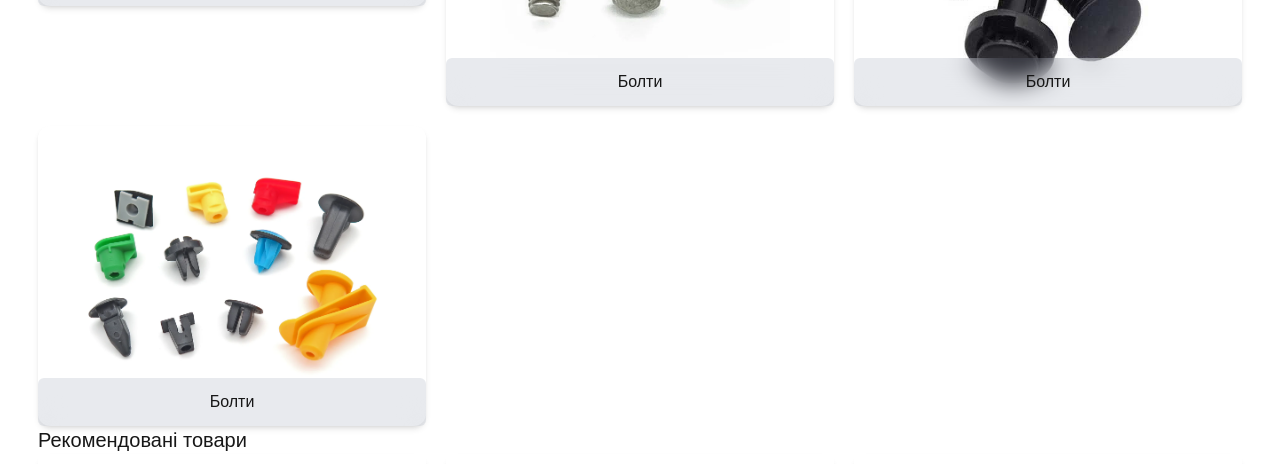
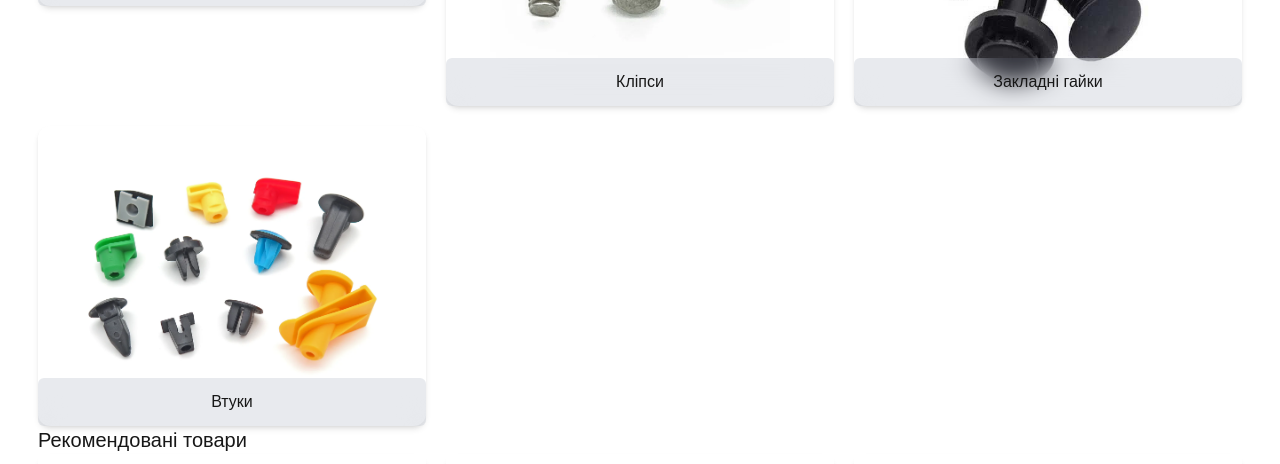
Before and after one commit to IgorBoichuk/Klipster, a Next.js app: page / in a window 1280 px wide. Shown: the part 300-764 px from the top of the page. Built offline with nearby package versions, Linux system fonts and the light colour scheme.

Commit message:
types for props

```diff
--- a/src/app/page.tsx
+++ b/src/app/page.tsx
@@ -16,16 +16,16 @@ export default function Home() {
 			</div>
 			<ul className='grid grid-cols-2 gap-[20px] lg:grid-cols-3'>
 				<li>
-					<CategoryCard image={Bolt} />
+					<CategoryCard title='Болти' image={Bolt} />
 				</li>
 				<li>
-					<CategoryCard image={Bolts} />
+					<CategoryCard title='Кліпси' image={Bolts} />
 				</li>
 				<li>
-					<CategoryCard image={Clips} />
+					<CategoryCard title='Закладні гайки' image={Clips} />
 				</li>
 				<li>
-					<CategoryCard image={Clipses} />
+					<CategoryCard title='Втуки' image={Clipses} />
 				</li>
 			</ul>
 			<div>
--- a/src/shared/CategoryCard.tsx
+++ b/src/shared/CategoryCard.tsx
@@ -1,12 +1,18 @@
 import Image from 'next/image';
 import React from 'react';
 
-export const CategoryCard = ({ image }) => {
+interface CategoryCardProps {
+	title: string;
+	custom?: string;
+	image?: any;
+}
+
+export const CategoryCard = ({ image, title }: CategoryCardProps) => {
 	return (
 		<div className='relative w-160 bg-white border-0 border-gray-300 rounded-xl shadow-md flex justify-center'>
 			<Image src={image} alt='Category' width={300} className='' />
 			<div className='absolute inset-x-0 bottom-0 place-items-center bg-slate-500 bg-opacity-15 backdrop-blur-md rounded-md w-full h-12'>
-				<p className='mt-3'>Болти</p>
+				<p className='mt-3'>{title}</p>
 			</div>
 		</div>
 	);
```
Also changed, not shown: src/shared/RecommendedProducts.tsx (+7 -1 lines).
